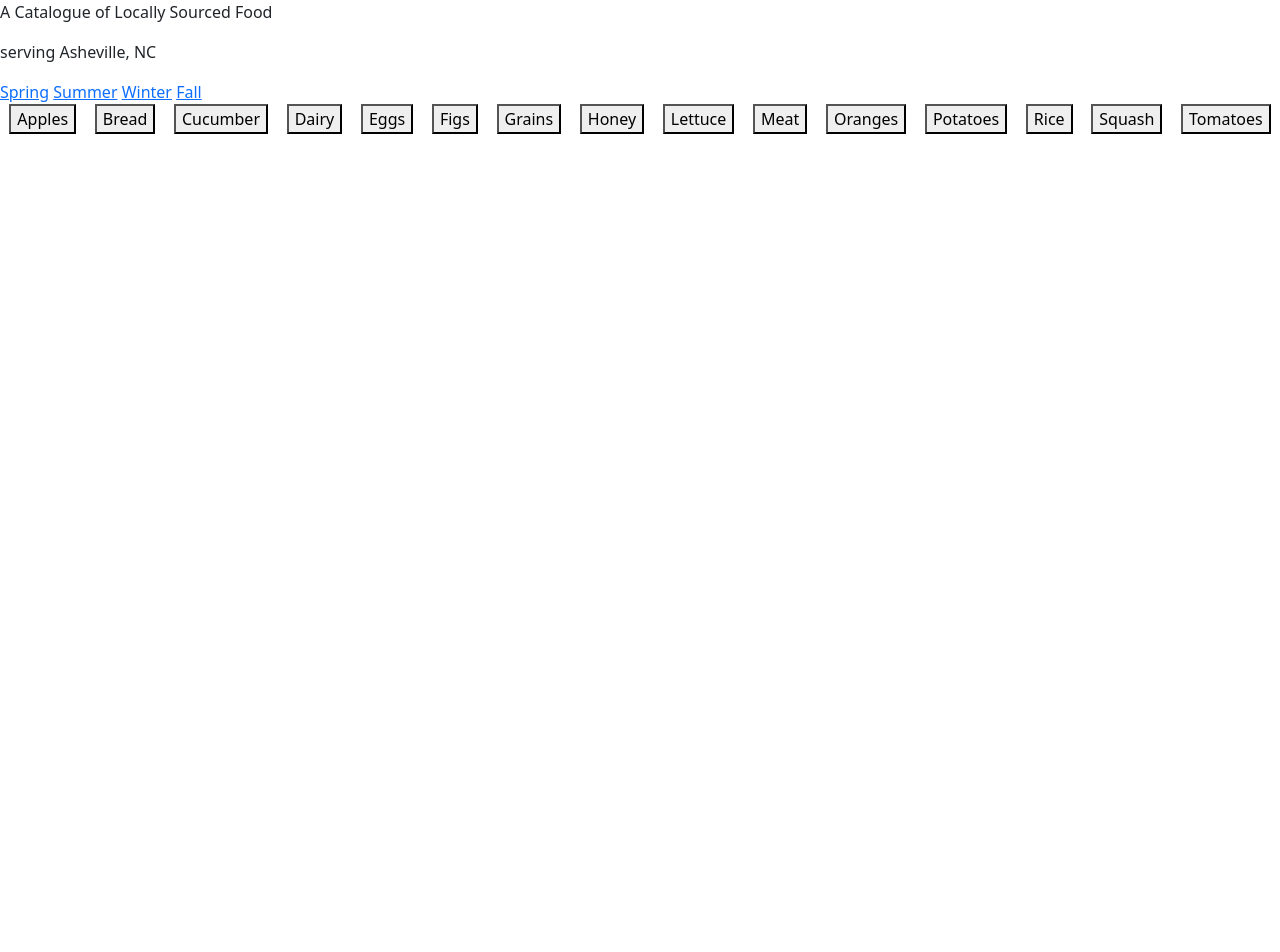
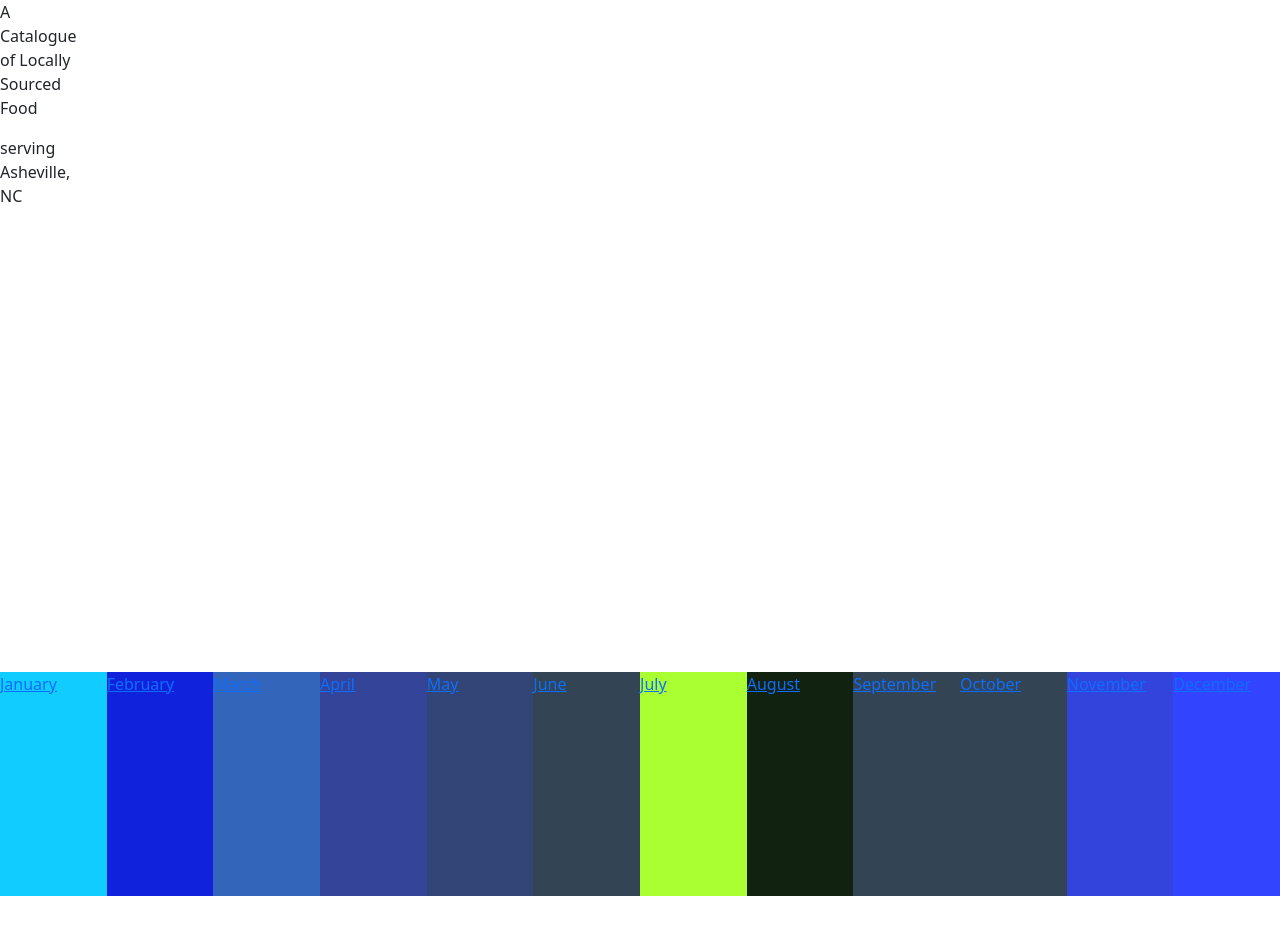
Before and after one commit to smanderson721/smanderson721.github.io, a plain HTML site: page index.html in a window 1280 px wide. Shown: the top 952 px of the page. Before the commit the page ends 800 px from the top, so only its background shows below. Drawn offline with nearby package versions, Linux system fonts and the light colour scheme.

Commit message:
yayayaaa

```diff
--- a/index.html
+++ b/index.html
@@ -20,17 +20,22 @@
         </div>
 
         <div id="nav">
-            <a href="#">Spring</a>
-            <a href="summer.html">Summer</a>
-            <a href="winter.html">Winter</a>
-            <a href="fall.html">Fall</a>
+            <a href="#" id="jan">January</a>
+            <a href="february.html" id="feb">February</a>
+            <a href="march.html" id="march">March</a>
+            <a href="april.html" id="april">April</a>
+            <a href="may.html" id="may">May</a>
+            <a href="june.html" id="june">June</a>
+            <a href="july.html" id="july">July</a>
+            <a href="february.html" id="aug">August</a>
+            <a href="march.html" id="sept">September</a>
+            <a href="april.html" id="oct">October</a>
+            <a href="may.html" id="nov">November</a>
+            <a href="june.html" id="dec">December</a>
         </div>
 
         <div id="catalog">
-            <button data-bs-toggle="collapse" data-bs-target="#apple">Apples</button>
-                <div id="apple" class="collapse">
-                    <div class="card card-body">testing blah blah blah</div>
-                </div>
+            <button data-bs-toggle="collapse" data-bs-target=".apple">Apples</button>
             <button data-toggle="collapse" data-target="#bread">Bread</button>
             <button data-toggle="collapse" data-target="#cucu">Cucumber</button>
             <button data-toggle="collapse" data-target="#dairy">Dairy</button>
@@ -48,6 +53,22 @@
 
         </div>
 
+        <div id="vendors">
+
+            <div class="collapse apple">
+                <div class="card card-body">Stephen</div>
+            </div>
+
+            <div class="collapse apple">
+                <div class="card card-body">tephen</div>
+            </div>
+
+            <div class="collapse apple">
+                <div class="card card-body">ephen</div>
+            </div>
+
+        </div>
+
 
     </body>
 </html>
--- a/larry.css
+++ b/larry.css
@@ -1,7 +1,58 @@
+
+
+body {
+    display: grid;
+    grid-template: repeat(16, 1fr) / repeat(24, 1fr);
+    margin: auto;
+}
+
+.banner {
+    grid-area: 1 / 1 / 4 / 25;
+    background-color: #ddaaaa;
+}
+
+#nav {
+    grid-area: 4 / 1 / 5 / 25;
+    display: flex;
+
+}
+
+#nav > * {
+    flex: 1 1 8.33%;
+}
+
+#jan {background-color: #11ccff;}
+#feb {background-color: #1122dd;}
+#march {background-color: #3366bb;}
+#april {background-color: #334499;}
+#may {background-color: #334477;}
+#june {background-color: #334455;}
+#july {background-color: #aaff33;}
+#aug {background-color: #112211;}
+#sept {background-color: #334455;}
+#oct {background-color: #334455;}
+#nov {background-color: #3344dd;}
+#dec {background-color: #3344ff;}
+
+
 #catalog {
+    grid-area: 5 / 5 / 11 / 20;
     display: flex;
     flex-flow: row wrap;
     justify-content: space-around;
     align-items: center;
     align-content: space-around;
 }
+
+#catalogue > * {
+    flex: 1 1 auto;
+}
+
+#vendors {
+    grid-area: 11 / 5 / 17 / 20;
+    display: flex;
+    flex-flow: row wrap;
+    justify-content: space-around;
+    align-items: center;
+    align-content: space-around;
+}
```
